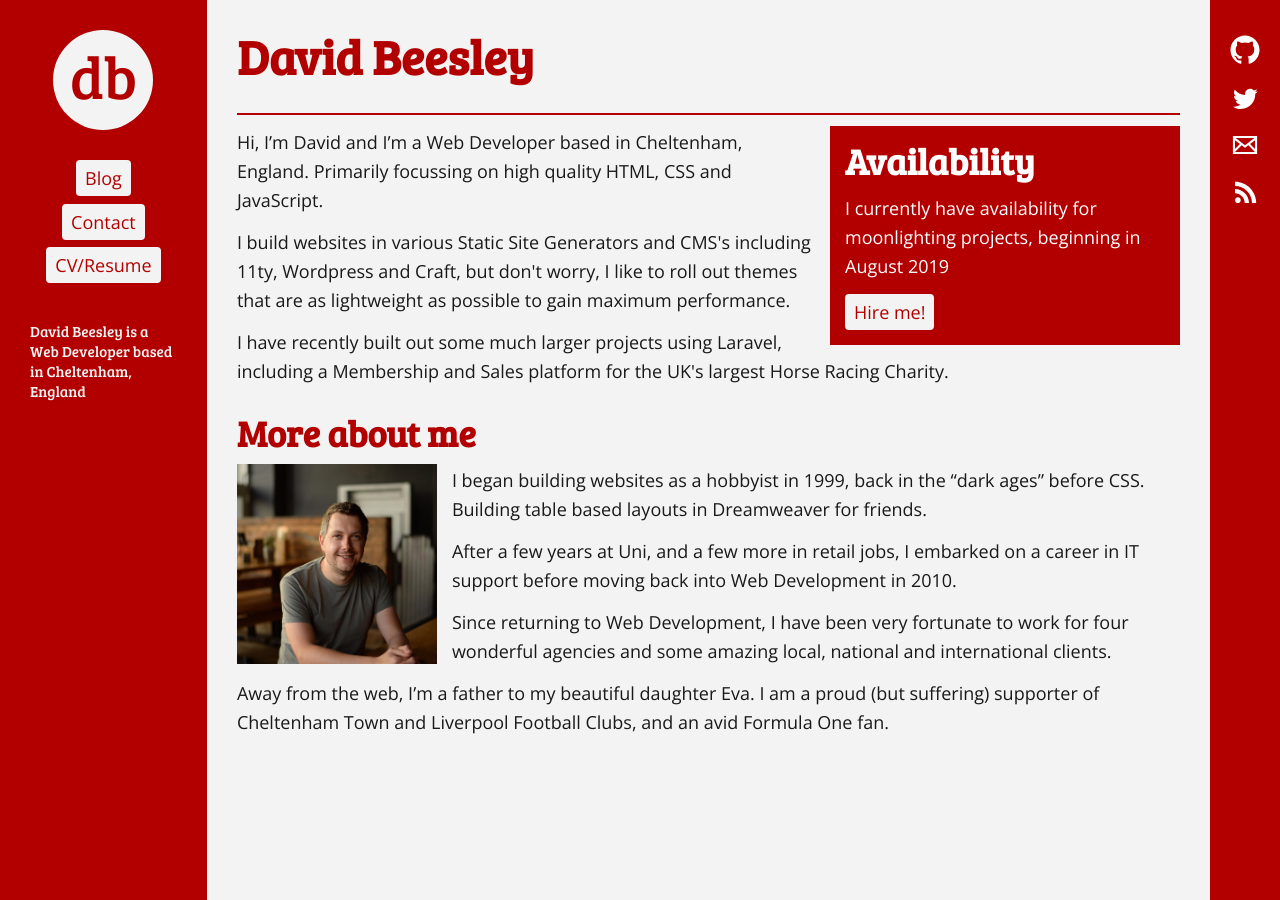
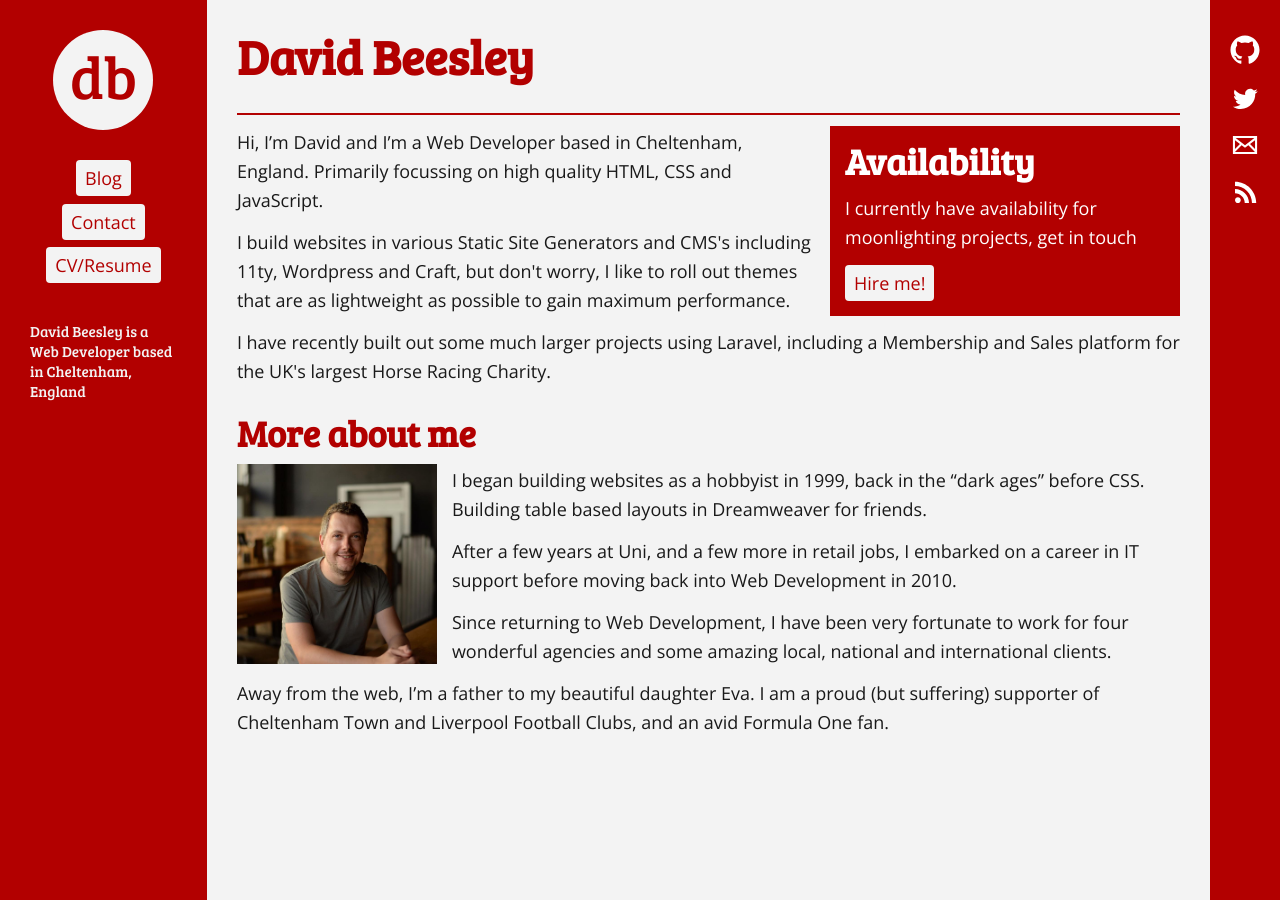
Before and after one commit to davebeesley/personal-site, a Jekyll site: the page built from index.html, in a window 1280 px wide. Built offline with Jekyll 4.4.1, drawn with Linux system fonts in a browser that asks for light colours; the list of posts is cut into pages by our own code; comment, search, counter and statistics services are not loaded.

Commit message:
Update availability

```diff
--- a/_includes/availability.html
+++ b/_includes/availability.html
@@ -1,5 +1,5 @@
 <aside class="availability">
     <h2>Availability</h2>
-    <p>I currently have availability for moonlighting projects, beginning in August 2019</p>
+    <p>I currently have availability for moonlighting projects, get in touch</p>
     <a href="/contact">Hire me!</a>
 </aside>
```
